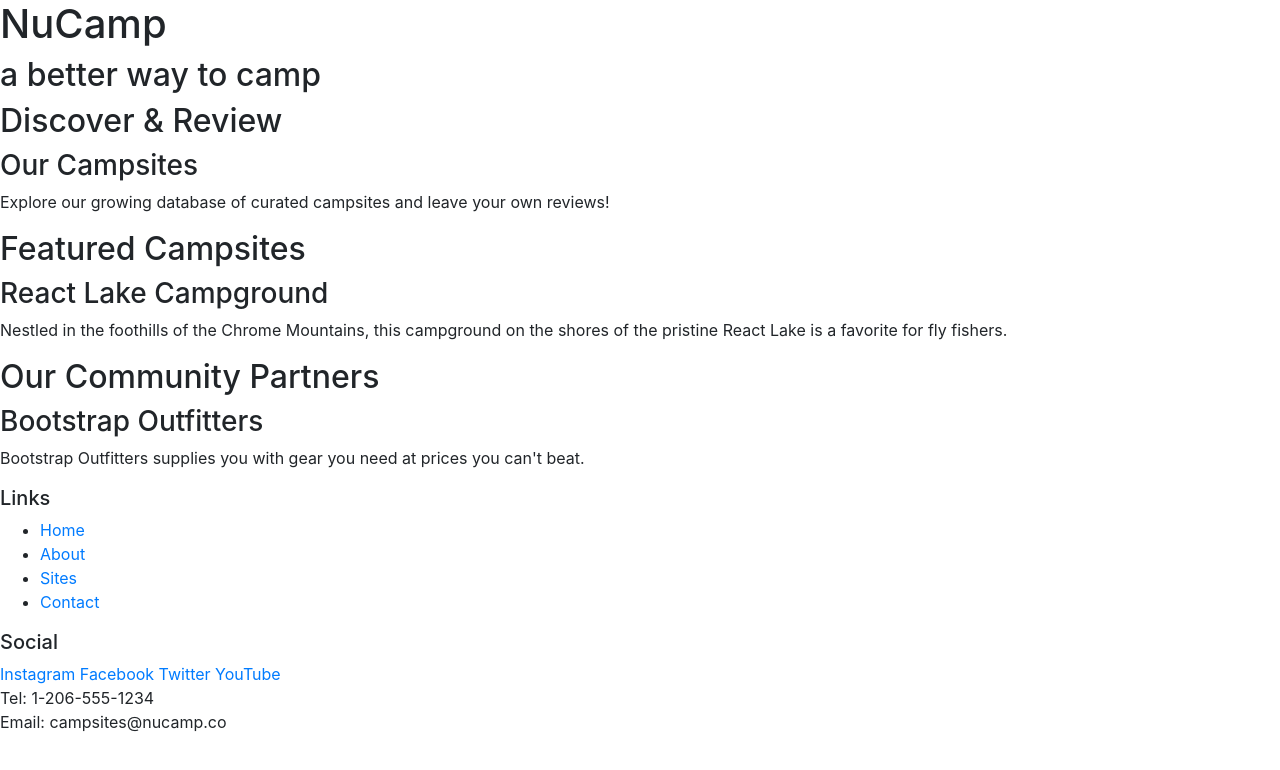
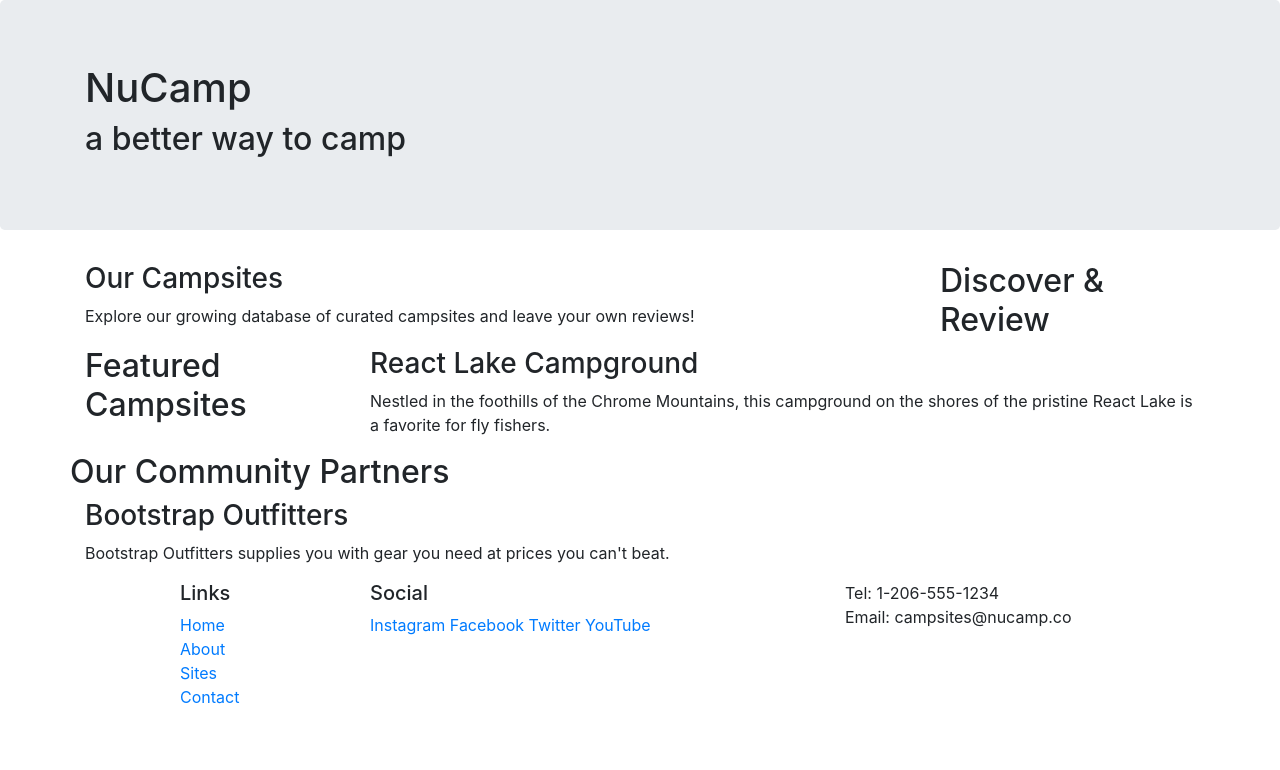
Before and after one commit to aliersh/nucampsite, a website: page index.html in a window 1280 px wide. Drawn offline with nearby package versions, Linux system fonts and the light colour scheme.

Commit message:
Added Bootstrap Grid

```diff
--- a/index.html
+++ b/index.html
@@ -14,51 +14,73 @@
 
 <body>
 
-    <header>
-        <div>
+    <header class="jumbotron">
+        <div class="container">
+            <div class="row">
+                <div class="col">
                     <h1>NuCamp</h1>
                     <h2>a better way to camp</h2>
                 </div>
+            </div>
+        </div>
     </header>
 
-    <div>
+    <div class="container">
+        <div class="row">
+            <div class="col-sm-4 order-sm-last col-md-3">
                 <h2>Discover & Review</h2>
+            </div>
+            <div class="col">
                 <h3>Our Campsites</h3>
                 <p>Explore our growing database of curated campsites and leave your own reviews!</p>
             </div>
+        </div>
 
-    <div>
+        <div class="row">
+            <div class="col-sm-4 col-md-3">
                 <h2>Featured Campsites</h2>
+            </div>
+            <div class="col">
                 <h3>React Lake Campground</h3>
                 <p>Nestled in the foothills of the Chrome Mountains, this campground on the shores of the pristine React Lake is a favorite for fly fishers.</p>
             </div>
+        </div>
 
-    <div>
+        <div class="row">
+            <div class="col-sm-4 order-sm-last col-md-3"></div>
                 <h2>Our Community Partners</h2>
+            </div>
+            <div class="col"></div>
                 <h3>Bootstrap Outfitters</h3>
                 <p>Bootstrap Outfitters supplies you with gear you need at prices you can't beat.</p>
             </div>
+        </div>
+    </div>
 
     <footer>
-        <div>
+        <div class="container">
+            <div class="row">
+                <div class="col-4 col-sm-2 offset-1">
                     <h5>Links</h5>
-            <ul>
+                    <ul class="list-unstyled">
                         <li><a href="#">Home</a></li>
                         <li><a href="#">About</a></li>
                         <li><a href="#">Sites</a></li>
                         <li><a href="#">Contact</a></li>
                     </ul>
                 </div>
-        <div>
+                <div class="col-6 col-sm-5">
                     <h5>Social</h5>
                     <a href="http://instagram.com/">Instagram</a>
                     <a href="http://facebook.com/">Facebook</a>
                     <a href="http://twitter.com/">Twitter</a>
                     <a href="http://youtube.com/">YouTube</a>
                 </div>
-        <div>
+                <div class="col-sm-4">
                     Tel: 1-206-555-1234<br />
                     Email: campsites@nucamp.co
+                </div>
+            </div>
         </div>
     </footer>
 
```
Lines whose indentation alone changed are shown as unchanged.
